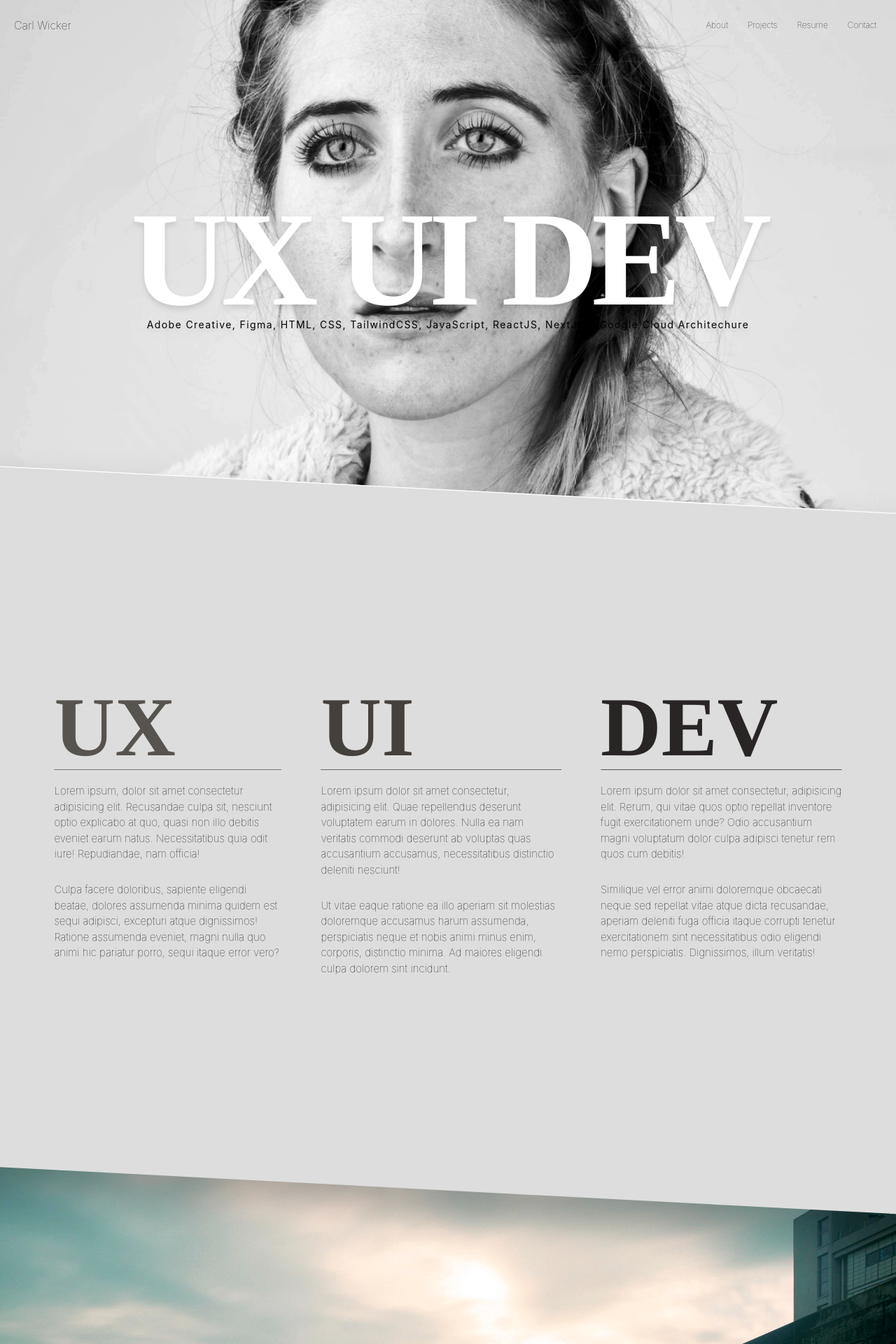
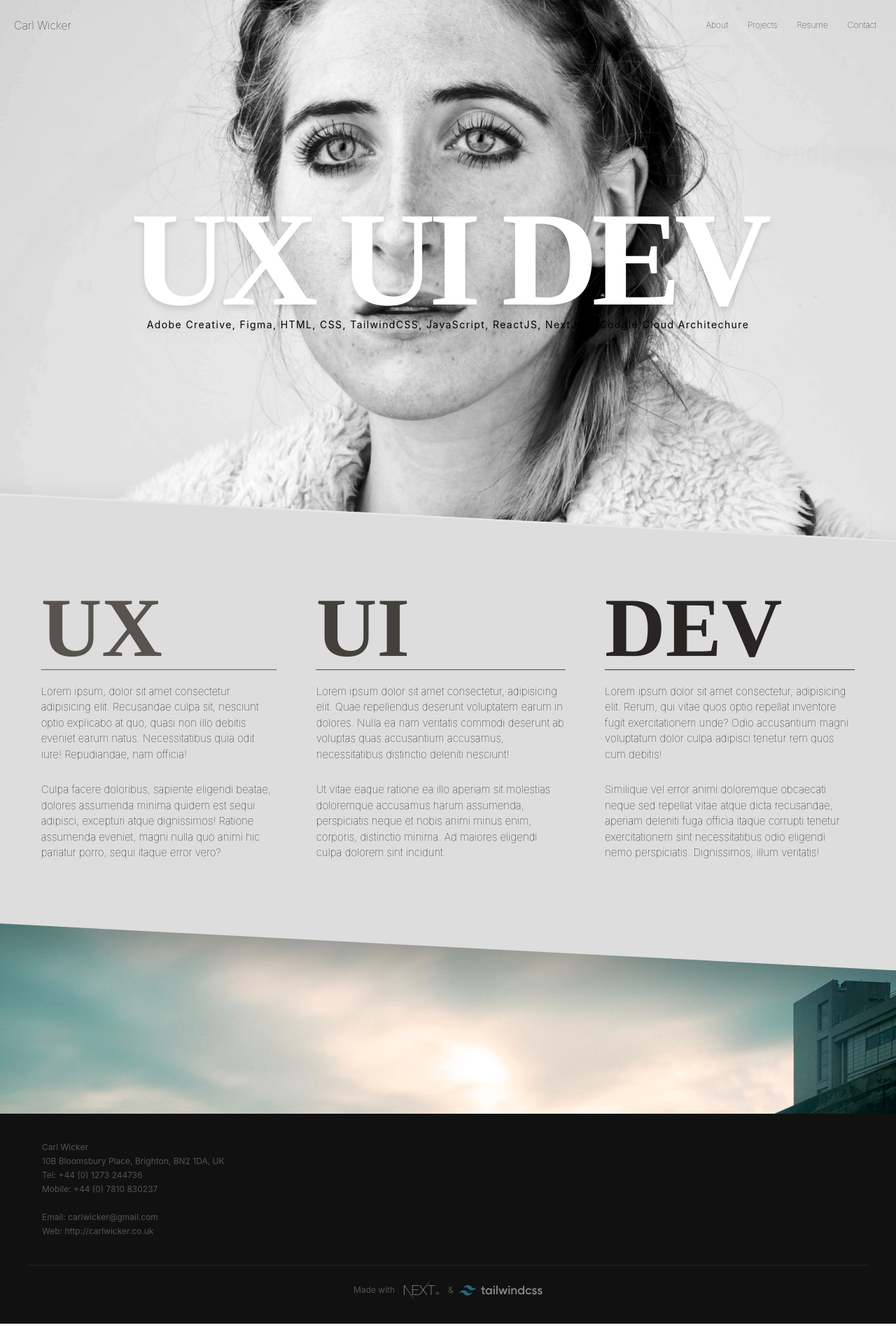
Before and after one commit to carlwicker/carlwicker-nextjs12, a Next.js app: page / in a window 1280 px wide. Shown: the top 1920 px of the page at 70% size. After the commit the page ends 1891 px from the top, so only its background shows below. Built offline with nearby package versions, Linux system fonts and the light colour scheme.

Commit message:
fixed hamburger color system

```diff
--- a/components/Footer/Footer.tsx
+++ b/components/Footer/Footer.tsx
@@ -41,7 +41,7 @@ export default function Footer() {
               </a>
             </div>
           </div>
-          <hr className="border-t-1 border-stone-600 opacity-10 w-full border-solid" />
+          <hr className="border-t-1 border-stone-600 opacity-30 w-full border-solid" />
           <div className=" flex items-center gap-2 px-5 justify-center">
             <div className="whitespace-nowrap">Made with</div>
             <NextJsLogo />
--- a/components/Navbar/Hamburger.tsx
+++ b/components/Navbar/Hamburger.tsx
@@ -1,14 +1,23 @@
-export default function Hamburger() {
+import { useEffect } from "react";
+
+interface IHamburger {
+  isOpen: Boolean;
+}
+
+export default function Hamburger({ isOpen }: IHamburger) {
   return (
     <svg
-      className="cursor-pointer hover:fill-gray-500 transition ease-in duration-200 lg:hidden"
+      className={`cursor-pointer transition ease-in duration-200 lg:hidden z-40 ${
+        isOpen
+          ? "fill-stone-200 hover:fill-red-400"
+          : "fill-stone-700 hover:fill-blue-500"
+      }`}
       width="25px"
       height="25px"
       viewBox="0 0 16 16"
       xmlns="http://www.w3.org/2000/svg"
-      fill="black"
     >
-      <title>icn/menu</title>
+      <title>Menu</title>
       <path
         d="M2 3h12a1 1 0 0 1 0 2H2a1 1 0 1 1 0-2zm0 4h12a1 1 0 0 1 0 2H2a1 1 0 1 1 0-2zm0 4h12a1 1 0 0 1 0 2H2a1 1 0 0 1 0-2z"
         id="a"
--- a/components/Navbar/Header.tsx
+++ b/components/Navbar/Header.tsx
@@ -1,12 +1,17 @@
 import Link from "next/link";
 import Hamburger from "./Hamburger";
+import { useEffect } from "react";
 
 interface IHeader {
   setIsOpen: any;
-  isOpen: any;
+  isOpen: Boolean;
 }
 
 export default function Header({ setIsOpen, isOpen }: IHeader) {
+  useEffect(() => {
+    console.log(isOpen);
+  }, [isOpen]);
+
   return (
     <div className="absolute container flex p-5 text-black justify-between items-center">
       <div className="text-base font-thin titlecase">
@@ -36,8 +41,8 @@ export default function Header({ setIsOpen, isOpen }: IHeader) {
           </button>
         </Link>
       </nav>
-      <div className="lg:hidden" onClick={() => setIsOpen(!isOpen)}>
-        <Hamburger />
+      <div className={`lg:hidden z-40`} onClick={() => setIsOpen(!isOpen)}>
+        <Hamburger isOpen={isOpen} />
       </div>
     </div>
   );
--- a/components/Navbar/MobileMenu.tsx
+++ b/components/Navbar/MobileMenu.tsx
@@ -2,8 +2,8 @@ import Link from "next/link";
 
 export default function MobileMenu() {
   return (
-    <div className=" text-black font-extralight uppercase lg:hidden z-40">
-      <div className="container  mx-auto p-5">
+    <div className="absolute bg-stone-700 text-white w-full z-30 h-1/ font-extralight uppercase lg:hidden p-5 h-[400px]">
+      <div className="container  mx-auto ">
         <div className="flex flex-col">
           <Link
             href={"/"}
--- a/components/Section1/Section1.tsx
+++ b/components/Section1/Section1.tsx
@@ -16,11 +16,10 @@ export default function Section1() {
     <section
       id="paralax"
       style={{
-        backgroundImage: `url("/img/pic1.webp")`,
-        backgroundSize: "fit",
+        // backgroundSize: "fit",
         backgroundPositionY: "-280px",
       }}
-      className="flex w-full bg-cover items-center min-h-screen justify-center"
+      className="flex w-full bg-cover items-center min-h-screen justify-center bg-[url('/img/pic1.webp')] fit bg-top"
     >
       <div className="flex flex-col ease-in duration-1000  mx-auto justify-center align-middle">
         <h1
--- a/components/Section2/Section2.tsx
+++ b/components/Section2/Section2.tsx
@@ -4,13 +4,11 @@ export default function Section2() {
   return (
     <section
       style={{
-        backgroundColor: "#ddd",
-        borderTop: "1px solid white",
         boxShadow: "20px 25px 45px rgba(0, 0, 0, 0.25)",
       }}
-      className="flex flex-col justify-center font-black w-full min-h-screen rotate-3 scale-125 overflow-hidden"
+      className="bg-[#ddd] border-t-[2px] flex flex-col justify-center font-black w-full  rotate-3 scale-125 overflow-hidden"
     >
-      <div className="container mx-auto  p-5 scale-75  xl:gap-10">
+      <div className="container mx-auto scale-75  xl:gap-10">
         {/* UX */}
         <div className="-rotate-3 flex flex-col lg:flex-row lg:gap-5">
           <div className="p-5">
--- a/components/Section3/Section3.tsx
+++ b/components/Section3/Section3.tsx
@@ -1,21 +1,5 @@
-import NextJsLogo from "../Footer/NextJsLogo";
-import TailwindCssLogo from "../Footer/TailwindCssLogo";
-
 export default function Section3() {
   return (
-    <section
-      style={{
-        height: "500px",
-        backgroundImage: `url("/img/pic2.webp")`,
-        backgroundSize: "cover",
-        backgroundAttachment: "fixed",
-        width: "100%",
-        backgroundColor: "red",
-        marginTop: "auto",
-        display: "flex",
-        alignItems: "flex-end",
-      }}
-      className=""
-    ></section>
+    <section className="bg-[url('/img/pic2.webp')] bg-cover h-[300px] bg-fixed w-full"></section>
   );
 }
--- a/pages/_app.tsx
+++ b/pages/_app.tsx
@@ -3,6 +3,7 @@ import type { AppProps } from "next/app";
 import Header from "../components/Navbar/Header";
 import { useState } from "react";
 import Head from "next/head";
+import MobileMenu from "../components/Navbar/MobileMenu";
 
 export default function App({ Component, pageProps }: AppProps) {
   const [isOpen, setIsOpen] = useState(false);
@@ -13,6 +14,7 @@ export default function App({ Component, pageProps }: AppProps) {
         <title>UX UI DEV</title>
         <meta name="viewport" content="initial-scale=1.0, width=device-width" />
       </Head>
+      <div className="container">{isOpen && <MobileMenu />}</div>
       <div style={{ overflow: "hidden" }}>
         <div className="container mx-auto">
           <Header isOpen={isOpen} setIsOpen={setIsOpen} />
```
Also changed, not shown: public/img/pic5.webp (added).
